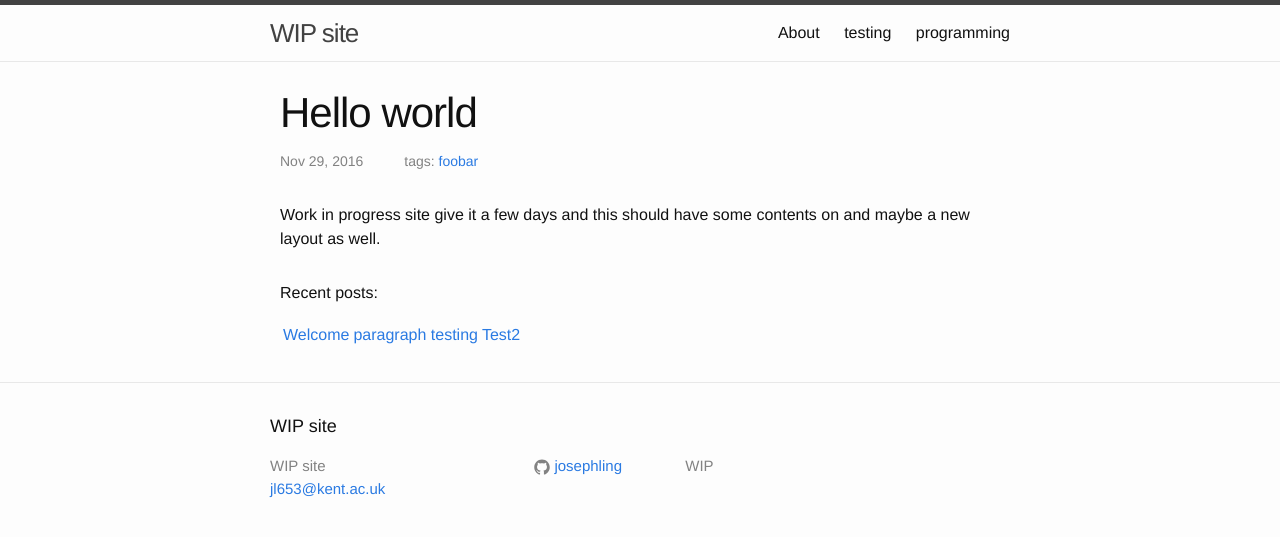
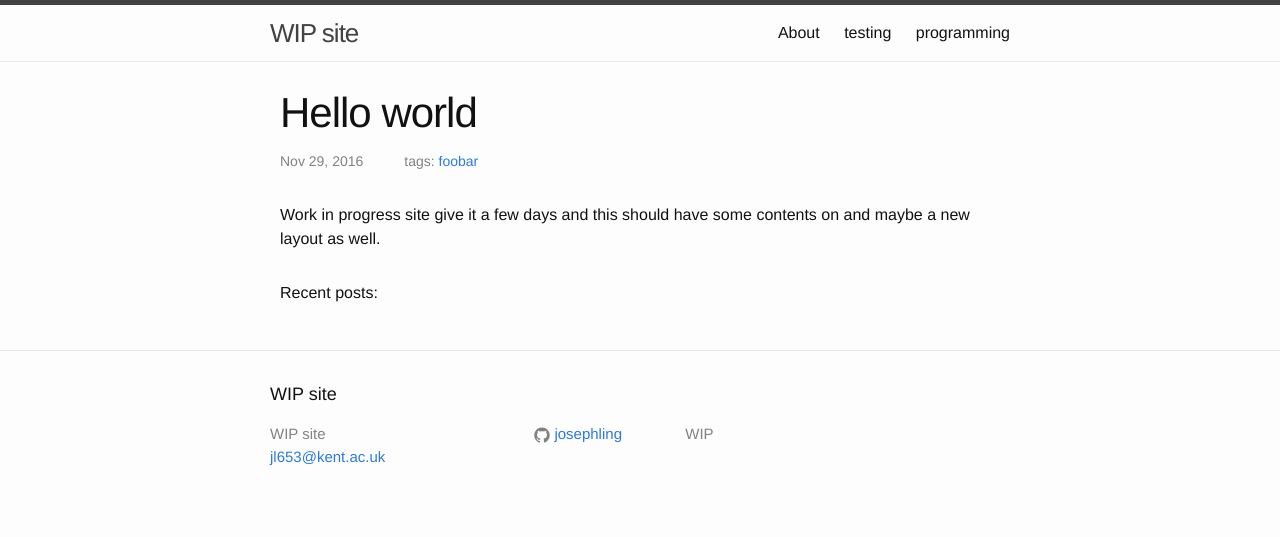
Before and after one commit to JosephLing/josephling.github.io, a Jekyll site: the page built from _posts/2016-11-29-welcome-to-jekyll.1.markdown, in a window 1280 px wide. Shown: the top 537 px of the page. Built offline with Jekyll 4.4.1, drawn with Linux system fonts in a browser that asks for light colours.

Commit message:
includes/moreLike: remove logic
Adding to plugin next.

```diff
--- a/_includes/moreLike.html
+++ b/_includes/moreLike.html
@@ -1,33 +1,13 @@
 <p>{{include.title}}</p>
 <table id="MorePostsTable">
-
-    {% assign titles = page.title %}
-    {% assign length = 0 %}
     <tr>
-    {% for post in site.posts limit:{{include.limit | 4}} %}
-      {% if titles contains post.title %}
-      {% else if length <= 3 %}
-        <td class="linkToPage"><a href="{{ post.url }}">{{ post.title }}</a><br>{{post.descritption}}</td>
-        {% assign titles = titles | append: post.title %}
-        {% assign length = length | plus: 1 %}
-      {% endif %}
-    {% endfor %}
+        {% for post in page.posts_recent %}
+        <td class="linkToPage"><a href="{{ post.url }}">{{ post.title }}</a><br>{{post.description}}</td>
+        {% endfor %}
     </tr>
     <tr>
-    {% assign length = 0 %}
-    {% for tag in site.tags %}
-      {% capture tag_name %}{{ tag | first }}{% endcapture %}
-
-      {% if page.tags contains tag_name %}
-        {% for post in site.tags[tag_name] %}
-            {% if titles contains post.title %}
-            {% else if length <= 3 %}
-              <td class="linkToPage"><a href="{{ post.url }}">{{ post.title }}</a><br>{{post.descritption}}</td>
-              {% assign titles = titles | append: post.title %}
-              {% assign length = length | plus: 1 %}
-            {% endif %}
+        {% for post in page.posts_like_tags %}
+        <td class="linkToPage"><a href="{{ post.url }}">{{ post.title }}</a><br>{{post.description}}</td>
         {% endfor %}
-      {% endif %}
-    {% endfor %}
     </tr>
 </table>
```
